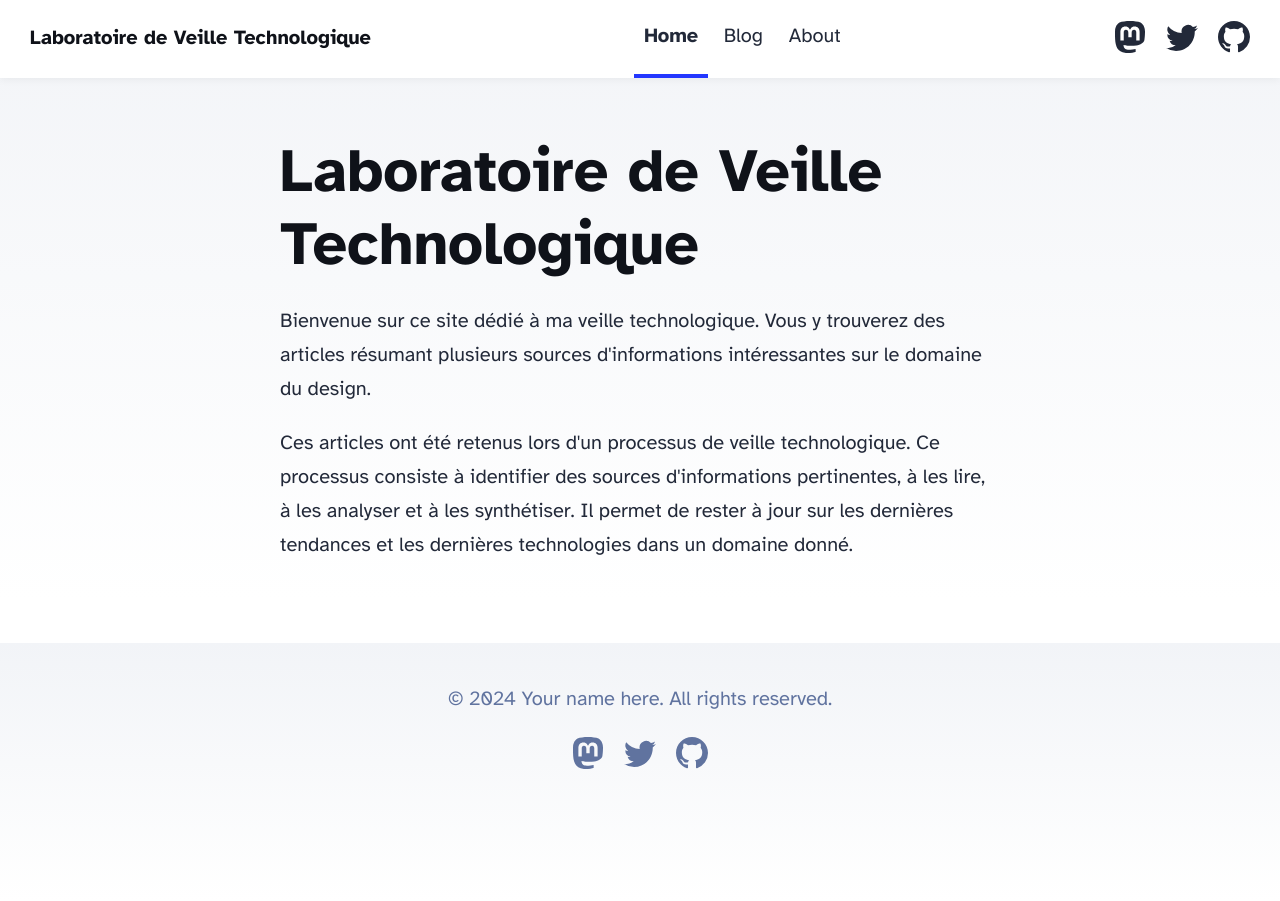
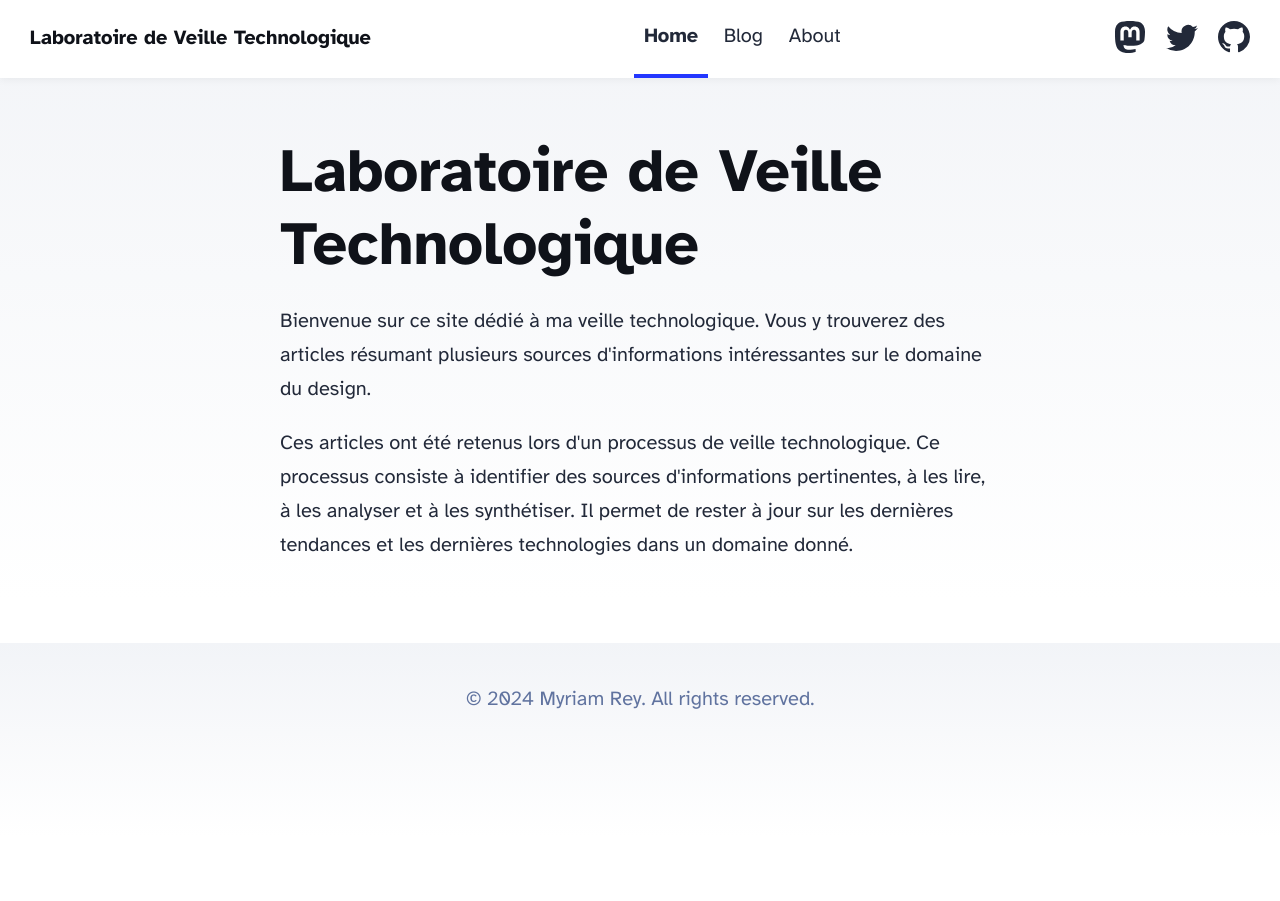
Before and after one commit to ReyMyriam/LabVeilTechBlog, an Astro site: page / in a window 1280 px wide. After the commit the page ends 837 px from the top, so only its background shows below. Built offline with nearby package versions, Linux system fonts and the light colour scheme; Astro itself is replaced by a stand-in of ours.

Commit message:
update-footer

```diff
--- a/src/components/Footer.astro
+++ b/src/components/Footer.astro
@@ -3,41 +3,7 @@ const today = new Date();
 ---
 
 <footer>
-	&copy; {today.getFullYear()} Your name here. All rights reserved.
-	<div class="social-links">
-		<a href="https://m.webtoo.ls/@astro" target="_blank">
-			<span class="sr-only">Follow Astro on Mastodon</span>
-			<svg
-				viewBox="0 0 16 16"
-				aria-hidden="true"
-				width="32"
-				height="32"
-				astro-icon="social/mastodon"
-				><path
-					fill="currentColor"
-					d="M11.19 12.195c2.016-.24 3.77-1.475 3.99-2.603.348-1.778.32-4.339.32-4.339 0-3.47-2.286-4.488-2.286-4.488C12.062.238 10.083.017 8.027 0h-.05C5.92.017 3.942.238 2.79.765c0 0-2.285 1.017-2.285 4.488l-.002.662c-.004.64-.007 1.35.011 2.091.083 3.394.626 6.74 3.78 7.57 1.454.383 2.703.463 3.709.408 1.823-.1 2.847-.647 2.847-.647l-.06-1.317s-1.303.41-2.767.36c-1.45-.05-2.98-.156-3.215-1.928a3.614 3.614 0 0 1-.033-.496s1.424.346 3.228.428c1.103.05 2.137-.064 3.188-.189zm1.613-2.47H11.13v-4.08c0-.859-.364-1.295-1.091-1.295-.804 0-1.207.517-1.207 1.541v2.233H7.168V5.89c0-1.024-.403-1.541-1.207-1.541-.727 0-1.091.436-1.091 1.296v4.079H3.197V5.522c0-.859.22-1.541.66-2.046.456-.505 1.052-.764 1.793-.764.856 0 1.504.328 1.933.983L8 4.39l.417-.695c.429-.655 1.077-.983 1.934-.983.74 0 1.336.259 1.791.764.442.505.661 1.187.661 2.046v4.203z"
-				></path></svg
-			>
-		</a>
-		<a href="https://twitter.com/astrodotbuild" target="_blank">
-			<span class="sr-only">Follow Astro on Twitter</span>
-			<svg viewBox="0 0 16 16" aria-hidden="true" width="32" height="32" astro-icon="social/twitter"
-				><path
-					fill="currentColor"
-					d="M5.026 15c6.038 0 9.341-5.003 9.341-9.334 0-.14 0-.282-.006-.422A6.685 6.685 0 0 0 16 3.542a6.658 6.658 0 0 1-1.889.518 3.301 3.301 0 0 0 1.447-1.817 6.533 6.533 0 0 1-2.087.793A3.286 3.286 0 0 0 7.875 6.03a9.325 9.325 0 0 1-6.767-3.429 3.289 3.289 0 0 0 1.018 4.382A3.323 3.323 0 0 1 .64 6.575v.045a3.288 3.288 0 0 0 2.632 3.218 3.203 3.203 0 0 1-.865.115 3.23 3.23 0 0 1-.614-.057 3.283 3.283 0 0 0 3.067 2.277A6.588 6.588 0 0 1 .78 13.58a6.32 6.32 0 0 1-.78-.045A9.344 9.344 0 0 0 5.026 15z"
-				></path></svg
-			>
-		</a>
-		<a href="https://github.com/withastro/astro" target="_blank">
-			<span class="sr-only">Go to Astro's GitHub repo</span>
-			<svg viewBox="0 0 16 16" aria-hidden="true" width="32" height="32" astro-icon="social/github"
-				><path
-					fill="currentColor"
-					d="M8 0C3.58 0 0 3.58 0 8c0 3.54 2.29 6.53 5.47 7.59.4.07.55-.17.55-.38 0-.19-.01-.82-.01-1.49-2.01.37-2.53-.49-2.69-.94-.09-.23-.48-.94-.82-1.13-.28-.15-.68-.52-.01-.53.63-.01 1.08.58 1.23.82.72 1.21 1.87.87 2.33.66.07-.52.28-.87.51-1.07-1.78-.2-3.64-.89-3.64-3.95 0-.87.31-1.59.82-2.15-.08-.2-.36-1.02.08-2.12 0 0 .67-.21 2.2.82.64-.18 1.32-.27 2-.27.68 0 1.36.09 2 .27 1.53-1.04 2.2-.82 2.2-.82.44 1.1.16 1.92.08 2.12.51.56.82 1.27.82 2.15 0 3.07-1.87 3.75-3.65 3.95.29.25.54.73.54 1.48 0 1.07-.01 1.93-.01 2.2 0 .21.15.46.55.38A8.012 8.012 0 0 0 16 8c0-4.42-3.58-8-8-8z"
-				></path></svg
-			>
-		</a>
-	</div>
+	&copy; {today.getFullYear()} Myriam Rey. All rights reserved.
 </footer>
 <style>
 	footer {
```
